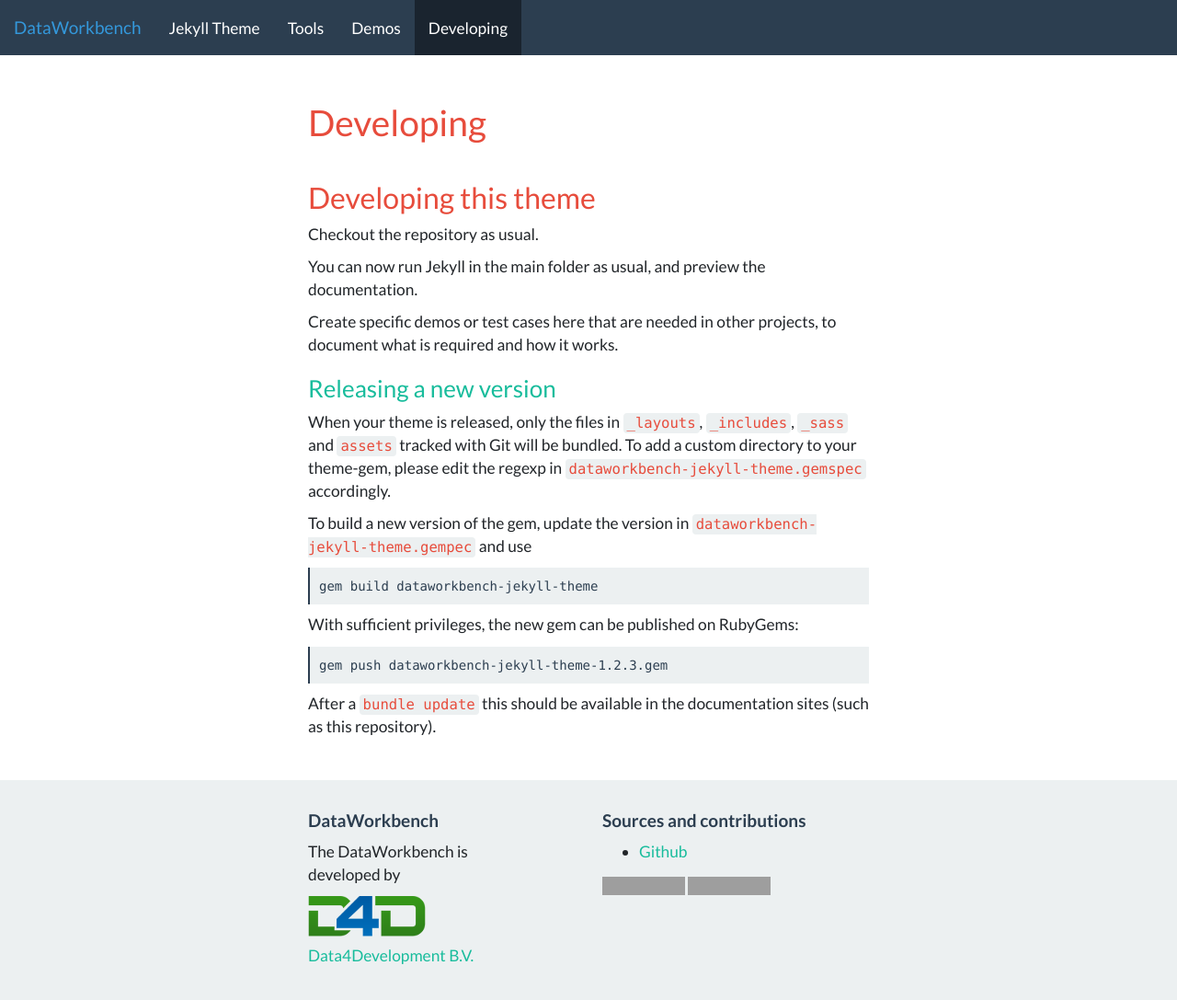
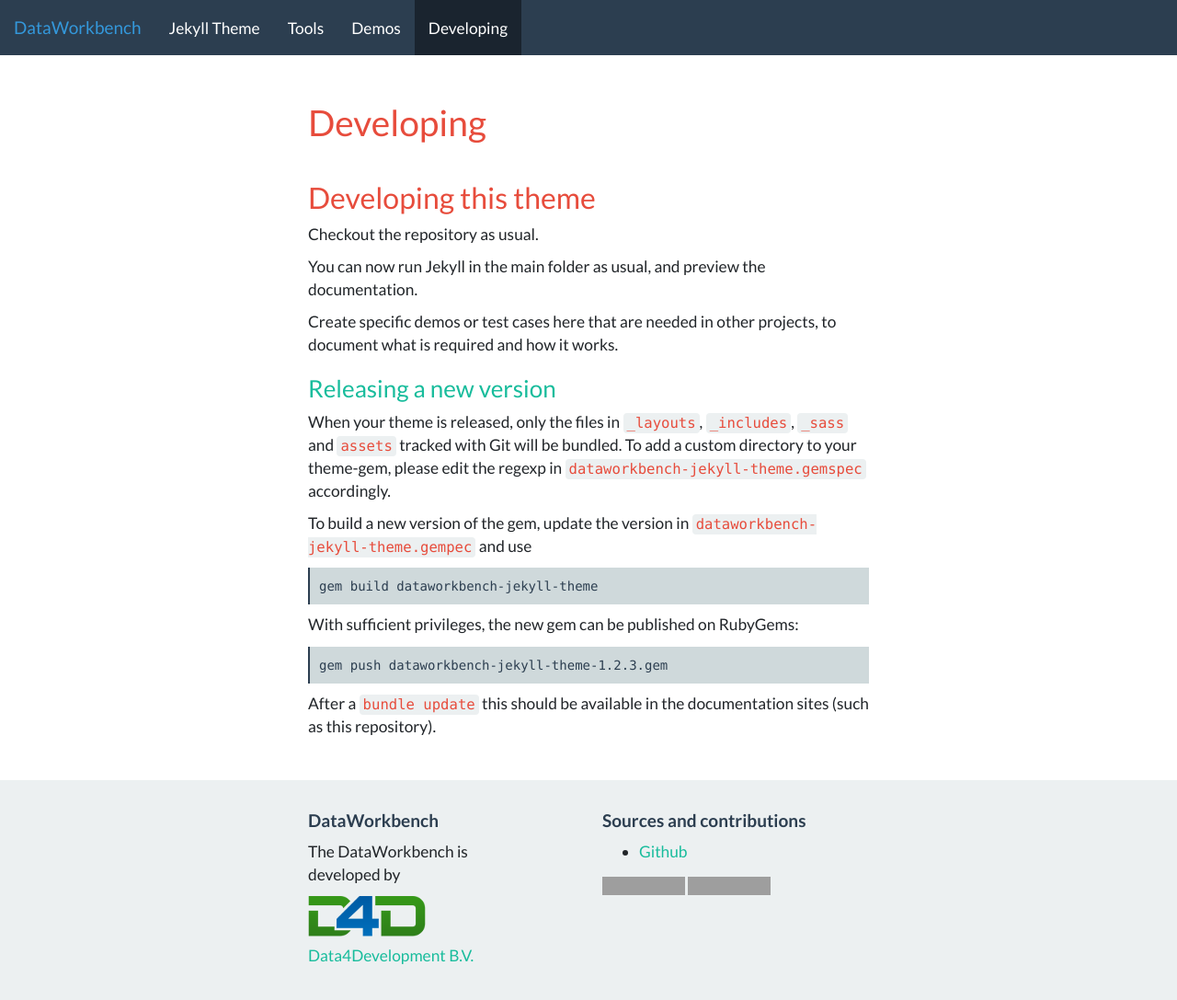
Before and after one commit to data4development/dataworkbench-jekyll-theme, a Jekyll site: the page built from developing.md, in a window 1280 px wide. Shown: the top 1087 px of the page at 92% size. Built offline with Jekyll 4.4.1, drawn with Linux system fonts in a browser that asks for light colours; a script that is not in the unit is left out; grey boxes are pictures that could not be loaded.

Commit message:
Tweak code style for bash commands

```diff
--- a/_sass/lib/flatly.scss
+++ b/_sass/lib/flatly.scss
@@ -12,6 +12,7 @@ $cs-aux-success: #0f7864;
 
 $cs-bg-primary: #ecf0f1;
 $cs-bg-success: #3be6c4;
+$cs-bg-terminal: darken($cs-bg-primary, 10%);
 
 $cs-maintext: #212529;
 $cs-lighttext: rgba(0, 0, 0, .5);
--- a/_sass/lib/html.scss
+++ b/_sass/lib/html.scss
@@ -57,5 +57,6 @@ pre.highlight {
 .language-bash {
   pre.highlight {
     border-left-color: $cs-primary;
+    background-color: $cs-bg-terminal;
   }
 }
```
